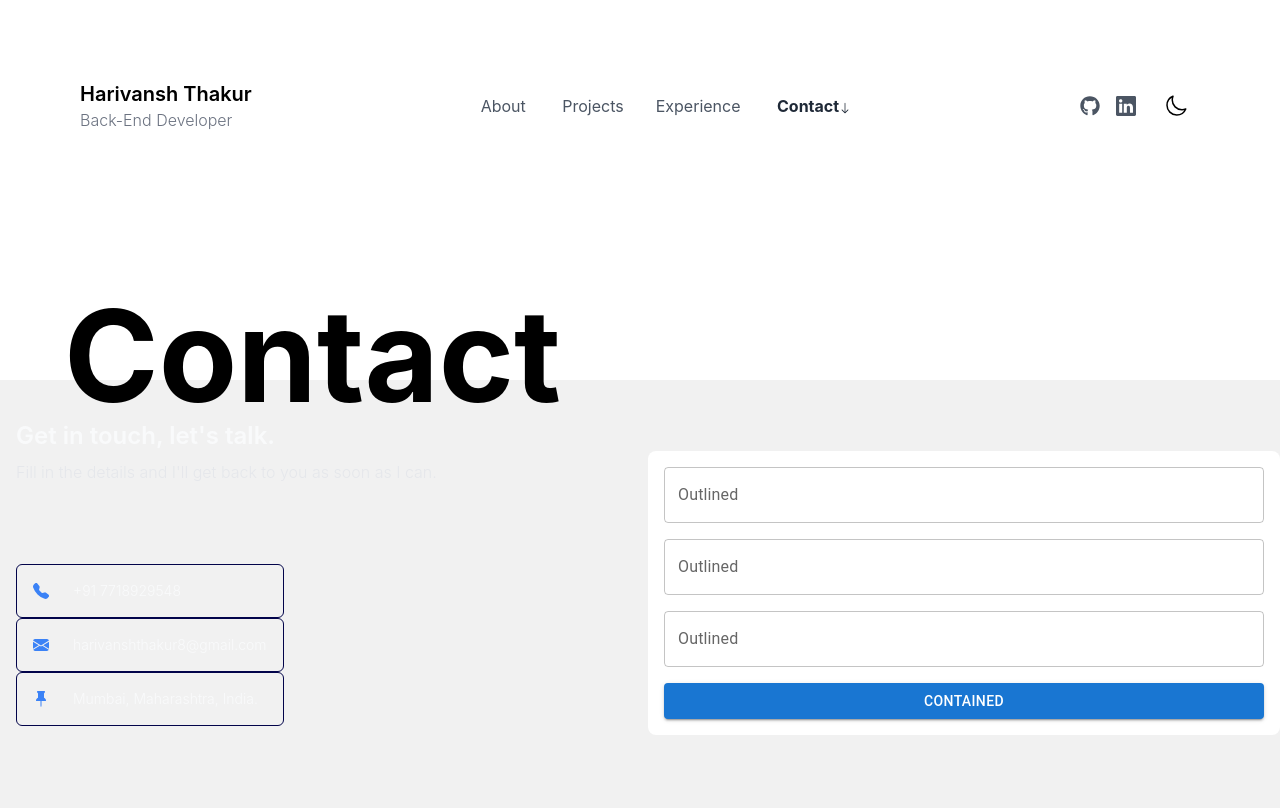
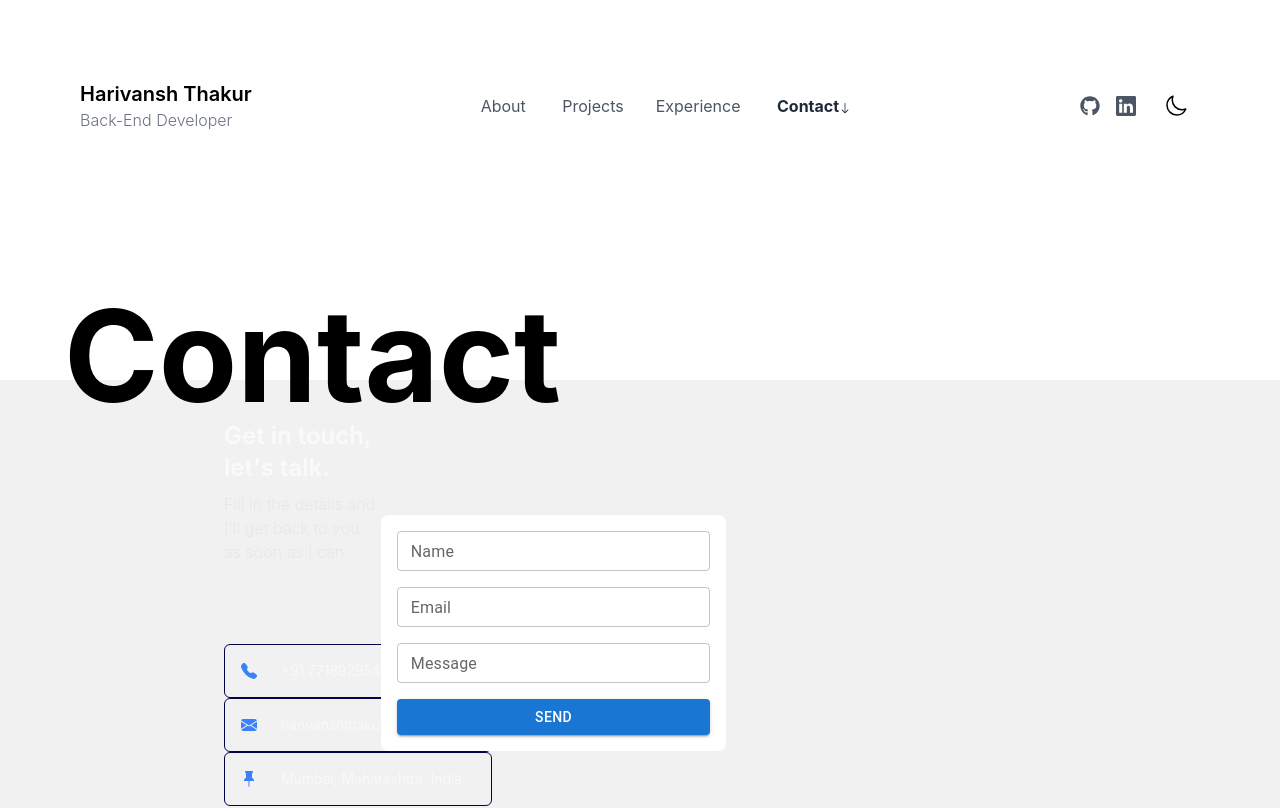
Before and after one commit to Harivansh-coder/Next-Portfolio, a Next.js app: page /contact in a window 1280 px wide. Shown: the top 808 px of the page. Built offline with nearby package versions, Linux system fonts and the light colour scheme.

Commit message:
flexed contact page :)

```diff
--- a/components/Contact.tsx
+++ b/components/Contact.tsx
@@ -1,6 +1,5 @@
 import { TextField } from "@mui/material";
 import Button from "@mui/material/Button";
-import { color } from "@mui/system";
 import React from "react";
 import userData from "../constants/data";
 
@@ -13,7 +12,7 @@ export default function Contact() {
         </h1>
       </div>
       <div className="bg-[#F1F1F1] dark:bg-gray-900 -mt-6">
-        <div className="grid grid-cols-1 md:grid-cols-2 gap-4">
+        <div className="grid grid-cols-5 mx-52">
           <div className="md:ml-4 mt-10">
             <header className="">
               <h1 className="text-gray-50 font-semibold text-2xl">
@@ -144,61 +143,26 @@ export default function Contact() {
               </a> */}
             </div>
           </div>
-          <div className="contact-form flex flex-col justify-center">
+          <div className="contact-form flex flex-col justify-center col-span-2">
             <form className="form rounded-lg bg-white p-4 grid grid-cols-1 gap-4">
-              {/* <label htmlFor="name" className="text-sm text-gray-600 mx-5">
-                {" "}
-                Your Name
-              </label>
-              <input
-                type="text"
-                className="font-light rounded-md border focus:outline-none py-2 mt-2 px-1 mx-4 focus:ring-2 focus:border-none ring-blue-500"
-                name="name"
-              />
-              <label
-                htmlFor="email"
-                className="text-sm text-gray-600 mx-4 mt-4"
-              >
-                Email
-              </label>
-              <input
-                type="text"
-                className="font-light rounded-md border focus:outline-none py-2 mt-2 px-1 mx-4 focus:ring-2 focus:border-none ring-blue-500"
-                name="email"
-              />
-              <label
-                htmlFor="message"
-                className="text-sm text-gray-600 mx-4 mt-4"
-              >
-                Message
-              </label>
-              <textarea
-                type="text"
-                className="font-light rounded-md border focus:outline-none py-2 mt-2 px-1 mx-4 focus:ring-2 focus:border-none ring-blue-500"
-                name="message"
-              ></textarea>
-              <button
-                type="submit"
-                className="bg-blue-500 rounded-md w-1/2 mx-4 mt-8 py-2 text-gray-50 text-xs font-bold"
-              >
-                Send Message
-              </button> */}
-
               <TextField
                 id="outlined-basic"
-                label="Outlined"
+                label="Name"
+                size="small"
                 variant="outlined"
               />
 
               <TextField
                 id="outlined-basic"
-                label="Outlined"
+                label="Email"
+                size="small"
                 variant="outlined"
               />
 
               <TextField
                 id="outlined-basic"
-                label="Outlined"
+                label="Message"
+                size="small"
                 variant="outlined"
               />
 
@@ -210,7 +174,7 @@ export default function Contact() {
                   alert("message sent");
                 }}
               >
-                Contained
+                Send
               </Button>
             </form>
           </div>
```
